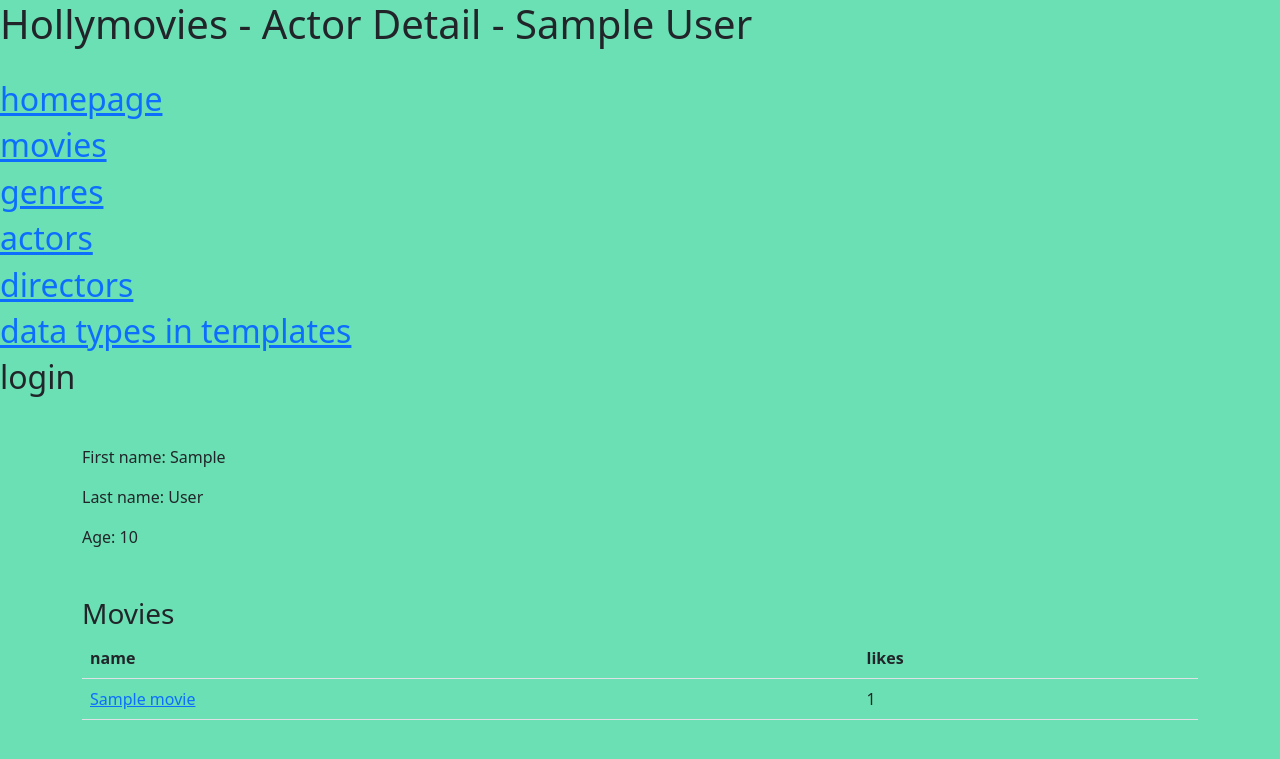
After one commit to Simecekk/hollymovies_pt2, a Django app: page /actor/1/ in a window 1280 px wide. The commit adds this page. Shown: the top 759 px of the page. Run offline with Django 3.2, Linux system fonts and the light colour scheme; tables that the repository leaves empty hold one stand-in row (values such as "Sample post").

Commit message:
added actor/directr detail/list

```diff
--- a/movie/models.py
+++ b/movie/models.py
@@ -1,6 +1,7 @@
 from django.contrib.auth.models import User
 from django.db import models
 from django.core.validators import MaxValueValidator, MinValueValidator
+from django.urls import reverse
 
 
 class BaseModel(models.Model):
@@ -49,14 +50,24 @@ class Person(BaseModel):
     def __str__(self):
         return f'{self.first_name} {self.last_name} : {self.pk}'
 
+    @property
+    def full_name(self):
+        return f'{self.first_name} {self.last_name}'
+
 
 class Actor(Person):
     movies = models.ManyToManyField(Movie, related_name='actors')
+
+    def get_detail_url(self):
+        return reverse('actor-detail', args=[self.pk])
 
 
 class Director(Person):
     movies = models.ManyToManyField(Movie, related_name='directors')
 
+    def get_detail_url(self):
+        return reverse('director-detail', args=[self.pk])
+
 
 class MovieLikeRegister(BaseModel):
     user = models.ForeignKey(User, on_delete=models.CASCADE)
--- /dev/null
+++ b/movie/templates/actors/detail.html
@@ -0,0 +1,23 @@
+{% extends 'base.html' %}
+
+{% block current_tab %} Actor Detail - {{ actor.full_name }}{% endblock current_tab %}
+
+{% block body %}
+    <p>First name: {{ actor.first_name }}</p>
+    <p>Last name: {{ actor.last_name }}</p>
+    <p>Age: {{ actor.age }}</p>
+
+    <table class="table">
+        <h3 class="mt-5">Movies</h3>
+        <tr>
+            <th>name</th>
+            <th>likes</th>
+        </tr>
+        {% for movie in actor.movies.all %}
+            <tr>
+                <td><a href="{% url 'movie-detail' movie.pk %}">{{ movie.name }}</a></td>
+                <td>{{ movie.likes }}</td>
+            </tr>
+        {% endfor %}
+    </table>
+{% endblock body %}
--- a/movie/templates/base.html
+++ b/movie/templates/base.html
@@ -13,6 +13,8 @@
 <h2><a href="{% url 'homepage' %}">homepage</a></h2>
 <h2><a href="{% url 'movie-list' %}">movies</a></h2>
 <h2><a href="{% url 'genre-list' %}">genres</a></h2>
+<h2><a href="{% url 'actor-list' %}">actors</a></h2>
+<h2><a href="{% url 'director-list' %}">directors</a></h2>
 <h2><a href="{% url 'data_types_testing' %}">data types in templates</a></h2>
 {% if request.user.is_superuser %}
     <h2><a href="{% url 'admin:index' %}">admin</a></h2>
--- a/movie/templates/generic/person_table.html
+++ b/movie/templates/generic/person_table.html
@@ -1,5 +1,7 @@
 <table class="table">
-    <h3 class="mt-5">{{ table_head }}</h3>
+    {% if table_head %}
+        <h3 class="mt-5">{{ table_head }}</h3>
+    {% endif %}
     <tr>
         <th>first name</th>
         <th>last name</th>
@@ -7,7 +9,7 @@
     </tr>
     {% for person in people %}
         <tr>
-            <td><a href="#">{{ person.first_name }}</a></td>
+            <td><a href="{{ person.get_detail_url }}">{{ person.first_name }}</a></td>
             <td>{{ person.last_name }}</td>
             <td>{{ person.age }}</td>
         </tr>
--- a/movie/urls.py
+++ b/movie/urls.py
@@ -1,6 +1,6 @@
 from django.urls import path
 from movie.views import homepage_view, movie_list_view, movie_detail_view, genre_detail_view, testing_cheatsheet_view, \
-    genre_list_view
+    genre_list_view, actor_list_view, director_list_view, actor_detail_view, director_detail_view
 
 urlpatterns = [
     path('homepage/', homepage_view, name='homepage'),
@@ -8,5 +8,9 @@ urlpatterns = [
     path('movie/<int:pk>/', movie_detail_view, name='movie-detail'),
     path('genre/<int:pk>/', genre_detail_view, name='genre-detail'),
     path('genre/list/', genre_list_view, name='genre-list'),
+    path('actor/list/', actor_list_view, name='actor-list'),
+    path('director/list/', director_list_view, name='director-list'),
+    path('actor/<int:pk>/', actor_detail_view, name='actor-detail'),
+    path('director/<int:pk>/', director_detail_view, name='director-detail'),
     path('testing_data_types_in_templates/', testing_cheatsheet_view, name='data_types_testing'),
 ]
--- a/movie/views.py
+++ b/movie/views.py
@@ -30,6 +30,14 @@ def genre_list_view(request):
     return TemplateResponse(request, 'genres/list.html', context=context)
 
 
+def actor_list_view(request):
+    return TemplateResponse(request, 'actors/list.html')
+
+
+def director_list_view(request):
+    return TemplateResponse(request, 'directors/list.html')
+
+
 def movie_detail_view(request, pk):
     movie = get_object_or_404(Movie, pk=pk)
 
@@ -57,6 +65,20 @@ def genre_detail_view(request, pk):
     return TemplateResponse(request, 'genres/detail.html', context=context)
 
 
+def director_detail_view(request, pk):
+    context = {
+        'director': get_object_or_404(Director, pk=pk)
+    }
+    return TemplateResponse(request, 'directors/detail.html', context=context)
+
+
+def actor_detail_view(request, pk):
+    context = {
+        'actor': get_object_or_404(Actor, pk=pk)
+    }
+    return TemplateResponse(request, 'actors/detail.html', context=context)
+
+
 def testing_cheatsheet_view(request):
     # python list[0]
     # template language jinja2 list.0
```
Also changed, not shown: movie/templates/actors/list.html (added, +8 -0 lines), movie/templates/directors/detail.html (added, +23 -0 lines), movie/templates/directors/list.html (added, +8 -0 lines), movie/templatetags/custom_tags.py (+12 -0 lines).
